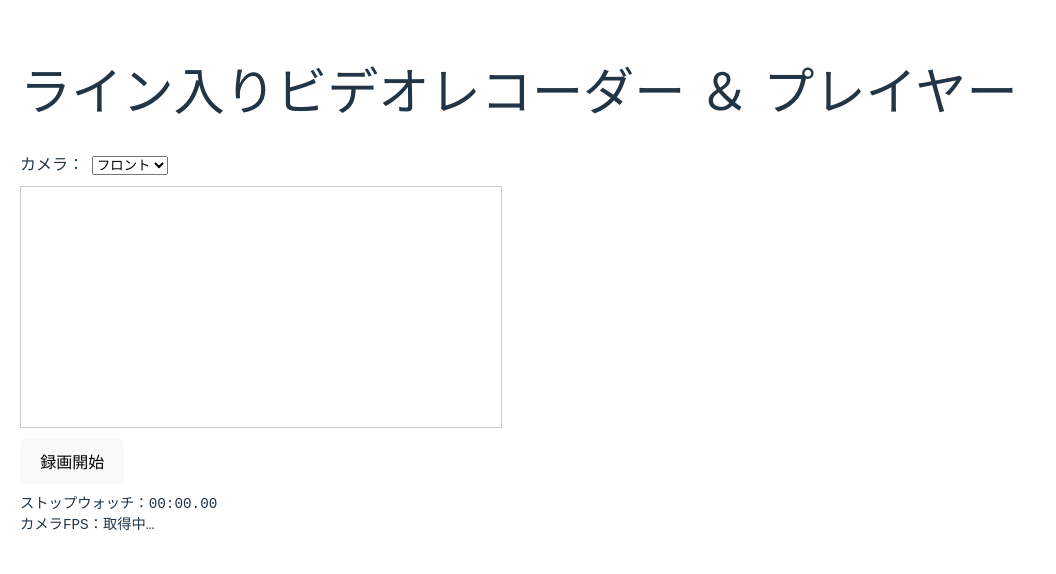
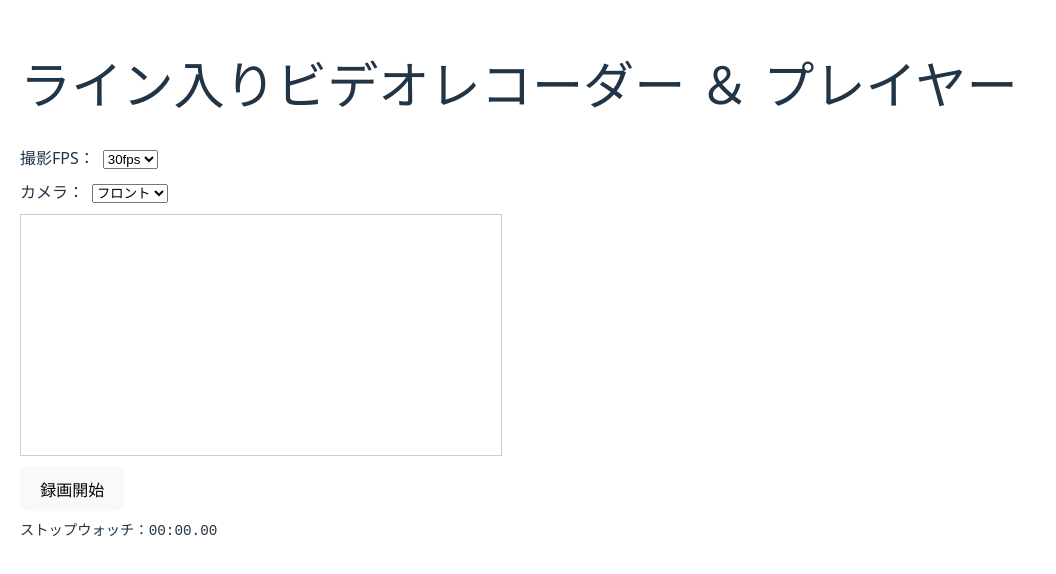
Before and after one commit to momoiro-chain/react-video-judge-app, a React (Vite) app: page / in a window 1280 px wide. Shown: the part 118-692 px from the top of the page, without its empty margins (0-1056 px from the left). Built offline with nearby package versions, Linux system fonts and the light colour scheme; no server answers.

Commit message:
30fps,60fpsを選べる機能を追加。カメラが60fpsに対応していない場合には警告を出す機能も追加。

```diff
--- a/src/components/VideoRecorderWithTimer.jsx
+++ b/src/components/VideoRecorderWithTimer.jsx
@@ -6,66 +6,70 @@ const VideoRecorderWithTimer = ({
   lineColor = "lightgreen",
   lineWidth = 2,
   lineOpacity = 0.8,
-  fps = 30, // プレビュー＆録画用 Canvas の FPS
   downloadFileName = "recording_with_line.webm",
-  onRecordingComplete, // 録画完了時に Blob を返すコールバック
+  onRecordingComplete,
 }) => {
   const videoInputRef = useRef(null);
   const canvasRef = useRef(null);
   const mediaRecorderRef = useRef(null);
   const timerRef = useRef(null);
 
+  // ユーザー設定
+  const [captureFps, setCaptureFps] = useState(30); // 30 or 60
   const [facingMode, setFacingMode] = useState("user"); // "user" or "environment"
-  const [cameraFrameRate, setCameraFrameRate] = useState(null); // 実際のカメラFPS
+  // 実際に得られたFPSと警告
+  const [cameraFrameRate, setCameraFrameRate] = useState(null);
+  const [fpsWarning, setFpsWarning] = useState(false);
+
   const [isRecording, setIsRecording] = useState(false);
   const [recordedChunks, setRecordedChunks] = useState([]);
   const [elapsedTime, setElapsedTime] = useState(0);
 
-  // カメラストリームの取得／再構築
   useEffect(() => {
     let animationId;
     let currentStream;
 
     async function setupStream() {
-      // 既存ストリームを停止
       if (currentStream) {
         currentStream.getTracks().forEach((t) => t.stop());
       }
 
       try {
-        // facingMode と frameRate を制約に指定
         const stream = await navigator.mediaDevices.getUserMedia({
           video: {
             facingMode: { ideal: facingMode },
-            frameRate: { ideal: fps },
+            frameRate: { ideal: captureFps },
           },
           audio: true,
         });
         currentStream = stream;
 
-        // 実際に取れている FPS を取得
+        // 実際のFPSを取得
         const [videoTrack] = stream.getVideoTracks();
+        let actualFps = null;
         if (videoTrack && videoTrack.getSettings) {
           const settings = videoTrack.getSettings();
           if (settings.frameRate) {
-            setCameraFrameRate(settings.frameRate);
+            actualFps = settings.frameRate;
+            setCameraFrameRate(actualFps);
+            setFpsWarning(actualFps < captureFps);
           }
         }
 
-        // 非表示 <video> にセットして再生（ミュート＆インライン必須）
+        // 非表示 video にストリームをセットして再生
         const vidIn = videoInputRef.current;
         vidIn.srcObject = stream;
         vidIn.muted = true;
         vidIn.playsInline = true;
         await vidIn.play();
 
-        // <canvas> をビデオサイズに合わせ
+        // canvas のサイズを video に合わせ
         const canvas = canvasRef.current;
         canvas.width = vidIn.videoWidth;
         canvas.height = vidIn.videoHeight;
         const ctx = canvas.getContext("2d");
 
-        // 毎フレーム：ビデオ→縦線を描画
+        // 毎フレーム：video→縦線→canvas
         function drawFrame() {
           ctx.drawImage(vidIn, 0, 0, canvas.width, canvas.height);
           const x = (canvas.width - lineWidth) / 2;
@@ -77,18 +81,18 @@ const VideoRecorderWithTimer = ({
         }
         drawFrame();
 
-        // canvas＋音声を混合したストリームを生成
-        const canvasStream = canvas.captureStream(fps);
+        // canvas ストリーム + 音声トラックを混合
+        const canvasStream = canvas.captureStream(captureFps);
         const mixedStream = new MediaStream([
           ...canvasStream.getVideoTracks(),
           ...stream.getAudioTracks(),
         ]);
 
         // MediaRecorder 初期化
+        const chunks = [];
         const recorder = new MediaRecorder(mixedStream, {
           mimeType: "video/webm; codecs=vp8,opus",
         });
-        const chunks = [];
         recorder.ondataavailable = (e) => {
           if (e.data.size > 0) {
             chunks.push(e.data);
@@ -97,11 +101,11 @@ const VideoRecorderWithTimer = ({
         };
         recorder.onstop = () => {
           const blob = new Blob(chunks, { type: "video/webm" });
-          if (onRecordingComplete) onRecordingComplete(blob);
+          onRecordingComplete?.(blob);
         };
         mediaRecorderRef.current = recorder;
       } catch (err) {
-        console.error("カメラストリームのセットアップに失敗:", err);
+        console.error("ストリームセットアップ失敗:", err);
       }
     }
 
@@ -110,23 +114,28 @@ const VideoRecorderWithTimer = ({
       if (animationId) cancelAnimationFrame(animationId);
       if (currentStream) currentStream.getTracks().forEach((t) => t.stop());
     };
-  }, [facingMode, fps, lineColor, lineWidth, lineOpacity, onRecordingComplete]);
+  }, [
+    captureFps,
+    facingMode,
+    lineColor,
+    lineWidth,
+    lineOpacity,
+    onRecordingComplete,
+  ]);
 
-  // 録画開始
   const startRecording = () => {
     const rec = mediaRecorderRef.current;
     if (!rec) return;
     setRecordedChunks([]);
     rec.start();
     setIsRecording(true);
-    const startTs = Date.now();
+    const t0 = Date.now();
     setElapsedTime(0);
     timerRef.current = setInterval(() => {
-      setElapsedTime(Date.now() - startTs);
+      setElapsedTime(Date.now() - t0);
     }, 100);
   };
 
-  // 録画停止
   const stopRecording = () => {
     const rec = mediaRecorderRef.current;
     if (!rec) return;
@@ -135,7 +144,6 @@ const VideoRecorderWithTimer = ({
     clearInterval(timerRef.current);
   };
 
-  // ダウンロード
   const downloadRecording = () => {
     if (!recordedChunks.length) return;
     const blob = new Blob(recordedChunks, { type: "video/webm" });
@@ -147,17 +155,31 @@ const VideoRecorderWithTimer = ({
     URL.revokeObjectURL(url);
   };
 
-  // ストップウォッチ表示フォーマット
   const formatTime = (ms) => {
-    const totalSec = Math.floor(ms / 1000);
-    const m = String(Math.floor(totalSec / 60)).padStart(2, "0");
-    const s = String(totalSec % 60).padStart(2, "0");
+    const total = Math.floor(ms / 1000);
+    const m = String(Math.floor(total / 60)).padStart(2, "0");
+    const s = String(total % 60).padStart(2, "0");
     const cs = String(Math.floor((ms % 1000) / 10)).padStart(2, "0");
     return `${m}:${s}.${cs}`;
   };
 
   return (
     <div>
+      {/* FPS 選択 */}
+      <div style={{ marginBottom: 10 }}>
+        <label>
+          撮影FPS：
+          <select
+            value={captureFps}
+            onChange={(e) => setCaptureFps(Number(e.target.value))}
+            style={{ marginLeft: 8 }}
+          >
+            <option value={30}>30fps</option>
+            <option value={60}>60fps</option>
+          </select>
+        </label>
+      </div>
+
       {/* カメラ切り替え */}
       <div style={{ marginBottom: 10 }}>
         <label>
@@ -173,7 +195,17 @@ const VideoRecorderWithTimer = ({
         </label>
       </div>
 
-      {/* 非表示のカメラ入力 */}
+      {/* 警告表示 */}
+      {fpsWarning && (
+        <div style={{ color: "red", marginBottom: 10 }}>
+          警告: 選択した {captureFps}fps に対応していません。
+          <br />
+          実際のカメラFPS:{" "}
+          {cameraFrameRate ? cameraFrameRate.toFixed(1) : "取得不可"}
+        </div>
+      )}
+
+      {/* 非表示カメラ入力 */}
       <video
         ref={videoInputRef}
         style={{ display: "none" }}
@@ -206,12 +238,9 @@ const VideoRecorderWithTimer = ({
         )}
       </div>
 
-      {/* ストップウォッチ ＋ カメラFPS表示 */}
+      {/* ストップウォッチ */}
       <div style={{ fontFamily: "monospace", fontSize: "1.1em" }}>
         ストップウォッチ：{formatTime(elapsedTime)}
-        <br />
-        カメラFPS：
-        {cameraFrameRate !== null ? cameraFrameRate.toFixed(1) : "取得中…"}
       </div>
     </div>
   );
```
